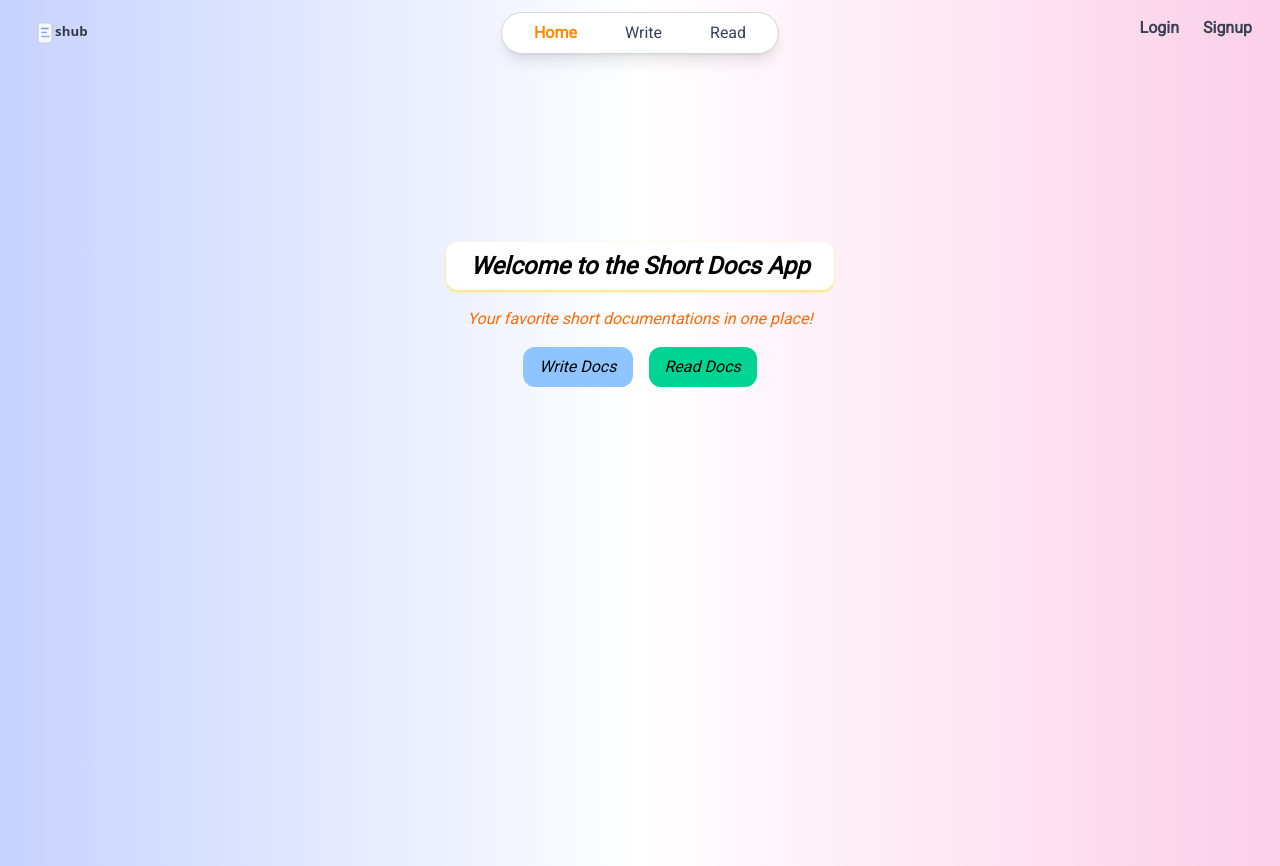
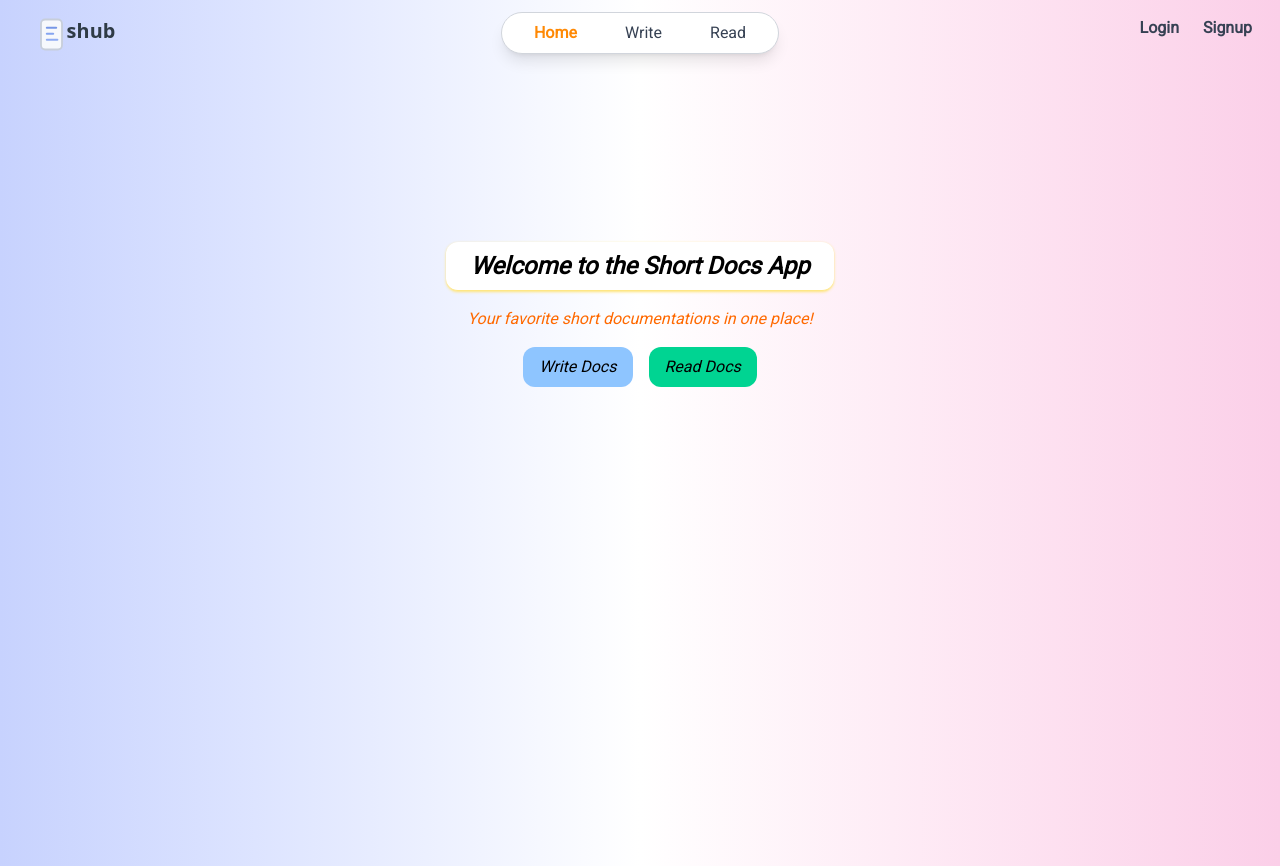
Before and after one commit to aryaabhi023/shortdocs, a Next.js app: page / in a window 1280 px wide. Built offline with nearby package versions, Linux system fonts and the light colour scheme; no server answers.

Commit message:
update navbar

```diff
--- a/src/component/navbar.js
+++ b/src/component/navbar.js
@@ -29,8 +29,8 @@ export default function Navbar() {
       <div className="max-w-6xl mx-auto px-4 flex items-center justify-center">
 
         {/* LEFT - Logo */}
-        <div className="absolute left-2 top-4.5 md:left-8">
-          <Image src={Logo} alt="Short Docs Logo" width={80} height={40} />
+        <div className="absolute left-2 top-3 md:left-8">
+          <Image src={Logo} alt="Short Docs Logo" width={120} height={40} />
         </div>
 
         {/* CENTER - Nav Links */}
```
